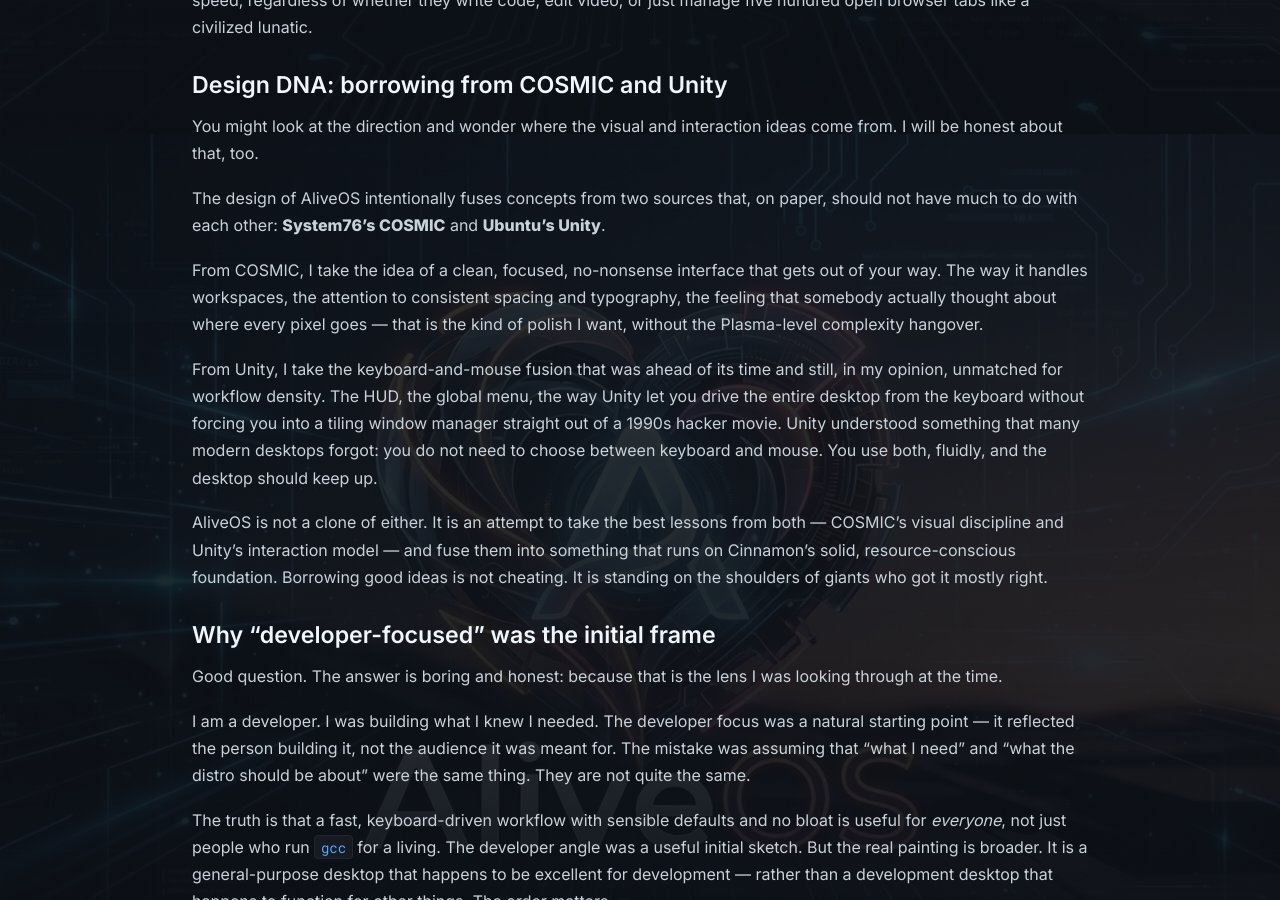
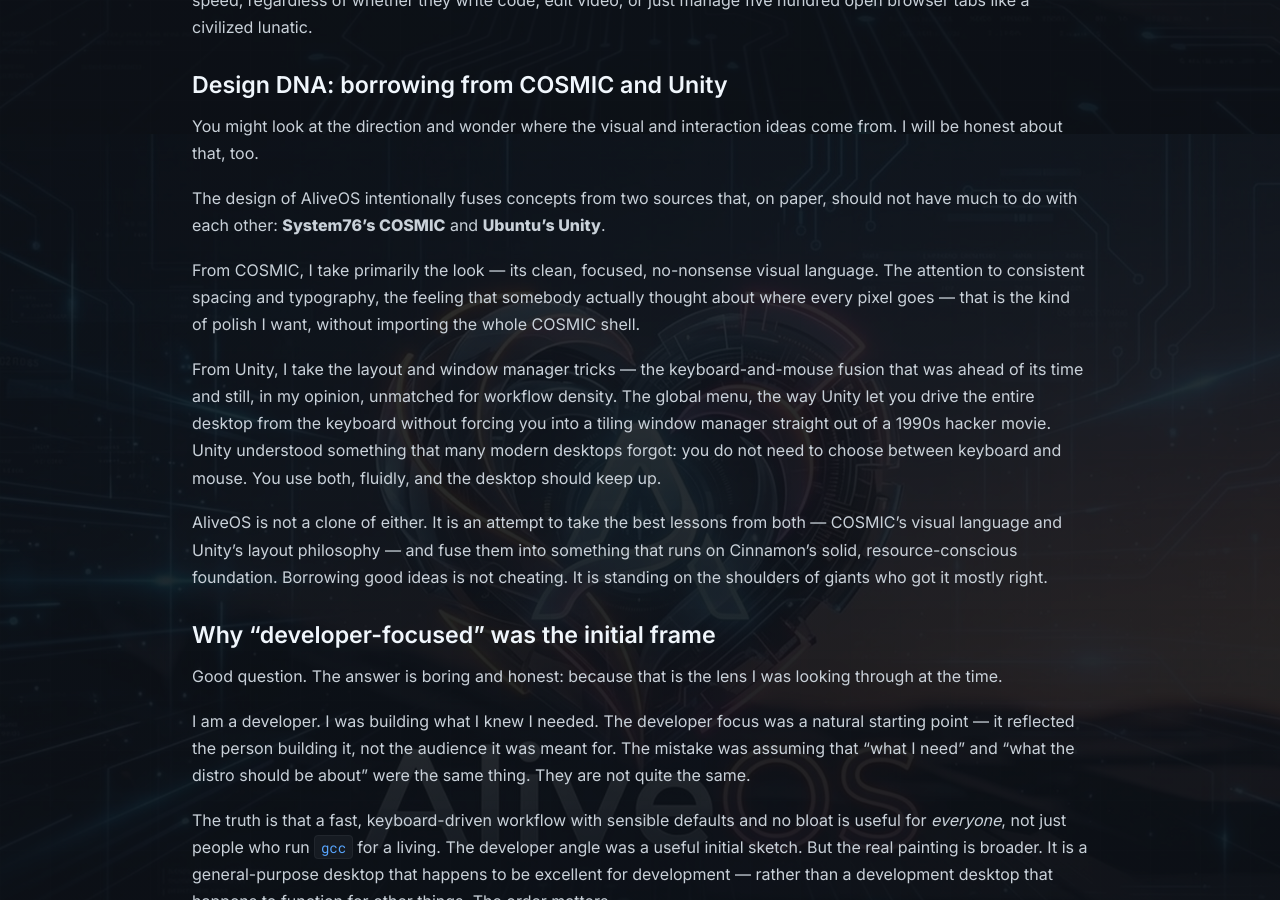
Before and after one commit to Twilight0/aliveos.github.io, a Jekyll site: the page built from _posts/2026-07-24-summer-focus-shift.md, in a window 1280 px wide and 900 px high, scrolled down 1666 px. Built offline with Jekyll 4.4.1, drawn with Linux system fonts in a browser that asks for light colours.

Commit message:
Clarify COSMIC (look only) and Unity (layout/WM tricks, no HUD)

```diff
--- a/_posts/2026-07-24-summer-focus-shift.md
+++ b/_posts/2026-07-24-summer-focus-shift.md
@@ -70,22 +70,21 @@
 paper, should not have much to do with each other: **System76's COSMIC** and
 **Ubuntu's Unity**.
 
-From COSMIC, I take the idea of a clean, focused, no-nonsense interface that
-gets out of your way. The way it handles workspaces, the attention to
-consistent spacing and typography, the feeling that somebody actually thought
-about where every pixel goes &mdash; that is the kind of polish I want, without
-the Plasma-level complexity hangover.
+From COSMIC, I take primarily the look &mdash; its clean, focused, no-nonsense
+visual language. The attention to consistent spacing and typography, the
+feeling that somebody actually thought about where every pixel goes &mdash;
+that is the kind of polish I want, without importing the whole COSMIC shell.
 
-From Unity, I take the keyboard-and-mouse fusion that was ahead of its time and
-still, in my opinion, unmatched for workflow density. The HUD, the global menu,
-the way Unity let you drive the entire desktop from the keyboard without
-forcing you into a tiling window manager straight out of a 1990s hacker movie.
-Unity understood something that many modern desktops forgot: you do not need to
-choose between keyboard and mouse. You use both, fluidly, and the desktop
-should keep up.
+From Unity, I take the layout and window manager tricks &mdash; the
+keyboard-and-mouse fusion that was ahead of its time and still, in my opinion,
+unmatched for workflow density. The global menu, the way Unity let you drive
+the entire desktop from the keyboard without forcing you into a tiling window
+manager straight out of a 1990s hacker movie. Unity understood something that
+many modern desktops forgot: you do not need to choose between keyboard and
+mouse. You use both, fluidly, and the desktop should keep up.
 
 AliveOS is not a clone of either. It is an attempt to take the best lessons from
-both &mdash; COSMIC's visual discipline and Unity's interaction model &mdash;
+both &mdash; COSMIC's visual language and Unity's layout philosophy &mdash;
 and fuse them into something that runs on Cinnamon's solid, resource-conscious
 foundation. Borrowing good ideas is not cheating. It is standing on the
 shoulders of giants who got it mostly right.
```
